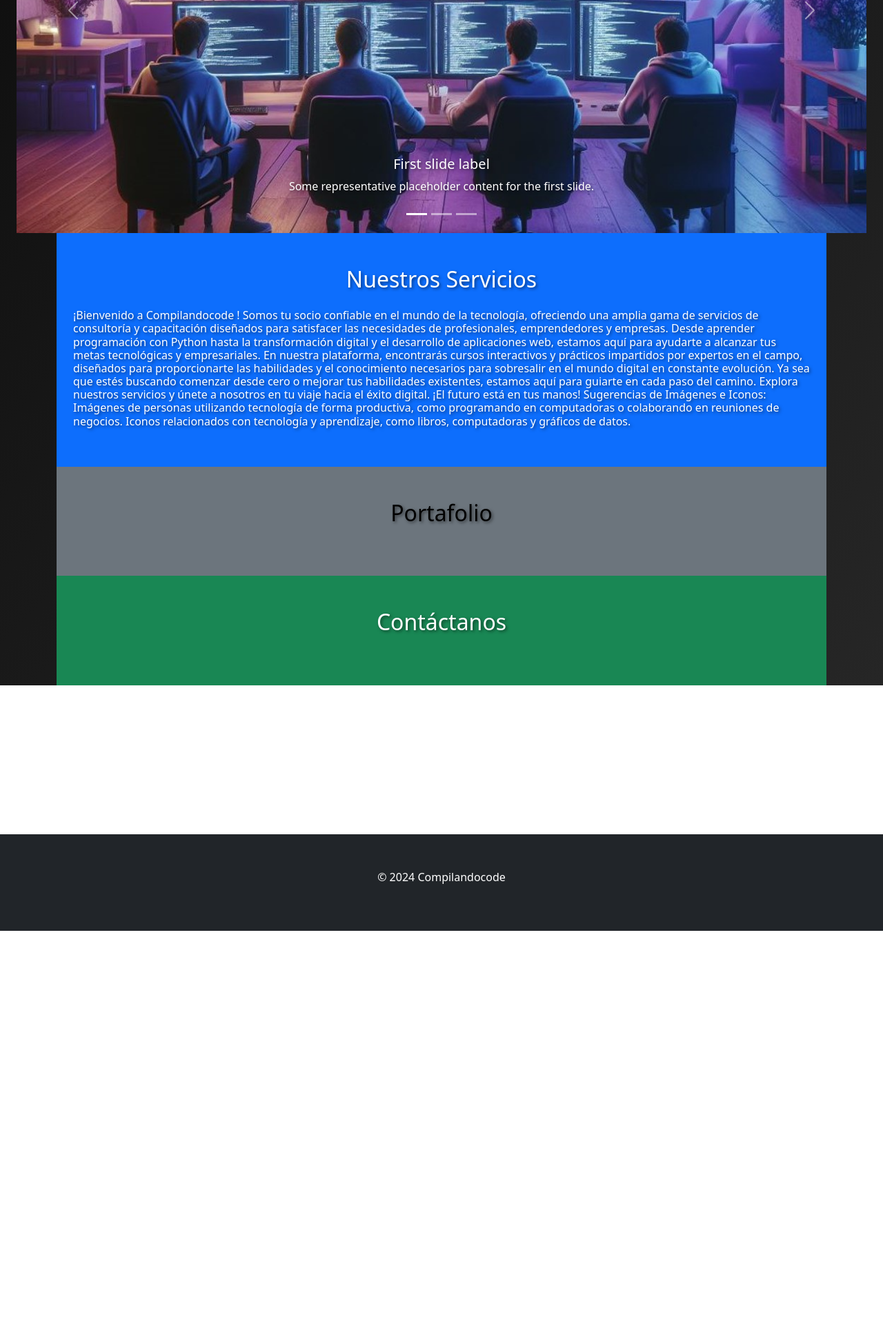
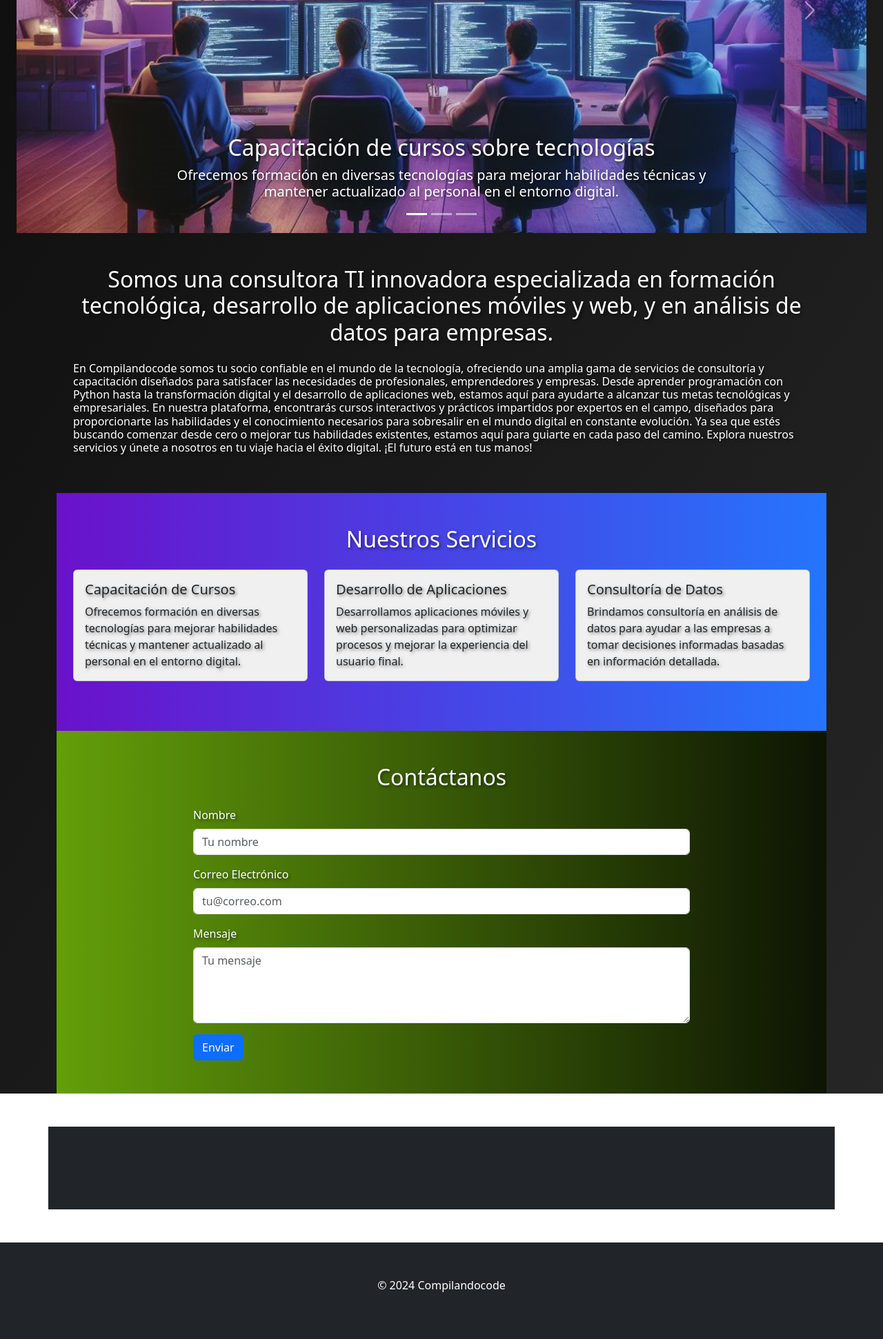
Before and after one commit to emersonxinay/almacen_de_videos_youtube, a Flask app: page / in a window 1280 px wide. Shown: the part 307-2249 px from the top of the page at 69% size. Before the commit the page ends 1657 px from the top, so only its background shows below. Run offline with Flask 3, Linux system fonts and the light colour scheme; some libraries are stand-ins or nearby versions.

Commit message:
fix: diseño de inicio

```diff
--- a/templates/base.html
+++ b/templates/base.html
@@ -26,7 +26,7 @@
 
   </div>
   <!-- sección principal -->
-  <main class="container   mt-5 pt-5 pb-5">
+  <main class="container bg-dark  mt-5 pt-5 pb-5">
     <!-- mensajes flash -->
     <div class="container mt-4">
       {% with messages = get_flashed_messages(with_categories=true) %}
--- a/templates/datos_inicio/pagina_inicio.html
+++ b/templates/datos_inicio/pagina_inicio.html
@@ -1,5 +1,5 @@
 <div class="text-justify">
-  <h1 class="h6">¡Bienvenido a <span class="text-bold bold">Compilandocode</span> ! Somos tu socio confiable en el mundo
+  <h1 class="h6">En <span class="text-bold bold">Compilandocode</span> somos tu socio confiable en el mundo
     de
     la
     tecnología, ofreciendo
@@ -15,7 +15,5 @@
 
     Explora nuestros servicios y únete a nosotros en tu viaje hacia el éxito digital. ¡El futuro está en tus manos!
 
-    Sugerencias de Imágenes e Iconos: Imágenes de personas utilizando tecnología de forma productiva, como programando
-    en computadoras o colaborando en reuniones de negocios. Iconos relacionados con tecnología y aprendizaje, como
-    libros, computadoras y gráficos de datos.</h1>
+  </h1>
 </div>
--- a/templates/inicio.html
+++ b/templates/inicio.html
@@ -12,22 +12,25 @@
     <div class="carousel-item active">
       <img src="../static/img/programadores1.png" class="d-block w-100" alt="...">
       <div class="carousel-caption d-none d-md-block">
-        <h5>First slide label</h5>
-        <p>Some representative placeholder content for the first slide.</p>
+        <h2>Capacitación de cursos sobre tecnologías </h2>
+        <h5>Ofrecemos formación en diversas tecnologías para mejorar habilidades técnicas y mantener actualizado al
+          personal en el entorno digital.</h5>
       </div>
     </div>
     <div class="carousel-item">
       <img src="../static/img/programadores2.png" class="d-block w-100" alt="...">
       <div class="carousel-caption d-none d-md-block">
-        <h5>Second slide label</h5>
-        <p>Some representative placeholder content for the second slide.</p>
+        <h2>Servicio de desarrollo de software de aplicaciones moviles y web</h2>
+        <h5>Desarrollamos aplicaciones móviles y web personalizadas para optimizar procesos y mejorar la experiencia del
+          usuario final.</h5>
       </div>
     </div>
     <div class="carousel-item">
       <img src="../static/img/programadores4.png" class="d-block w-100" alt="...">
       <div class="carousel-caption d-none d-md-block">
-        <h5>Third slide label</h5>
-        <p>Some representative placeholder content for the third slide.</p>
+        <h2>Servicio de consultoria de analisis de datos a empresas</h2>
+        <h5>Brindamos consultoría en análisis de datos para ayudar a las empresas a tomar decisiones informadas basadas
+          en información detallada.</h5>
       </div>
     </div>
   </div>
@@ -44,27 +47,79 @@
 
 
   <!-- Sección de servicios con degradado -->
-  <div class="container-fluid bg-primary text-white py-5">
+  <div class="container-fluid  text-white py-5">
     <div class="container">
-      <h2 class="text-center mb-4">Nuestros Servicios</h2>
+      <h2 class="text-center mb-4">Somos una consultora TI innovadora especializada en formación tecnológica, desarrollo
+        de
+        aplicaciones móviles y web, y en análisis de datos para empresas.</h2>
       <!-- Agrega aquí tus servicios -->
       {% include "datos_inicio/pagina_inicio.html" %}
     </div>
   </div>
 
   <!-- Sección de portafolio con degradado -->
-  <div class="container-fluid bg-secondary py-5">
+  <div class="container-fluid py-5" style="background: linear-gradient(to right, #6a11cb, #2575fc);">
     <div class="container">
-      <h2 class="text-center mb-4">Portafolio</h2>
-      <!-- Agrega aquí tus proyectos o trabajos -->
+      <h2 class="text-center text-white mb-4">Nuestros Servicios</h2>
+      <div class="row">
+        <!-- Card 1: Capacitación de cursos sobre tecnologías -->
+        <div class="col-md-4 mb-4">
+          <div class="card h-100">
+            <div class="card-body">
+              <h5 class="card-title">Capacitación de Cursos</h5>
+              <p class="card-text">Ofrecemos formación en diversas tecnologías para mejorar habilidades técnicas y
+                mantener actualizado al personal en el entorno digital.</p>
+            </div>
+          </div>
+        </div>
+        <!-- Card 2: Desarrollo de aplicaciones móviles y web -->
+        <div class="col-md-4 mb-4">
+          <div class="card h-100">
+            <div class="card-body">
+              <h5 class="card-title">Desarrollo de Aplicaciones</h5>
+              <p class="card-text">Desarrollamos aplicaciones móviles y web personalizadas para optimizar procesos y
+                mejorar la experiencia del usuario final.</p>
+            </div>
+          </div>
+        </div>
+        <!-- Card 3: Consultoría de análisis de datos -->
+        <div class="col-md-4 mb-4">
+          <div class="card h-100">
+            <div class="card-body">
+              <h5 class="card-title">Consultoría de Datos</h5>
+              <p class="card-text">Brindamos consultoría en análisis de datos para ayudar a las empresas a tomar
+                decisiones informadas basadas en información detallada.</p>
+            </div>
+          </div>
+        </div>
+      </div>
     </div>
   </div>
 
   <!-- Sección de contacto con degradado -->
-  <div class="container-fluid bg-success text-white py-5">
-    <div class="container">
+  <div class="container-fluid text-white py-5" style="background: linear-gradient(to right, #639F09, #0D1403);">
+    <div class="contain">
       <h2 class="text-center mb-4">Contáctanos</h2>
-      <!-- Agrega aquí tu formulario de contacto u otra información de contacto -->
+      <div class="row justify-content-center">
+        <div class="col-md-8">
+          <!-- Formulario de contacto -->
+          <form>
+            <div class="mb-3">
+              <label for="name" class="form-label">Nombre</label>
+              <input type="text" class="form-control" id="name" placeholder="Tu nombre">
+            </div>
+            <div class="mb-3">
+              <label for="email" class="form-label">Correo Electrónico</label>
+              <input type="email" class="form-control" id="email" placeholder="tu@correo.com">
+            </div>
+            <div class="mb-3">
+              <label for="message" class="form-label">Mensaje</label>
+              <textarea class="form-control" id="message" rows="4" placeholder="Tu mensaje"></textarea>
+            </div>
+            <button type="submit" class="btn btn-primary">Enviar</button>
+          </form>
+        </div>
+      </div>
     </div>
   </div>
 
```
Also changed, not shown: 3 other files.
